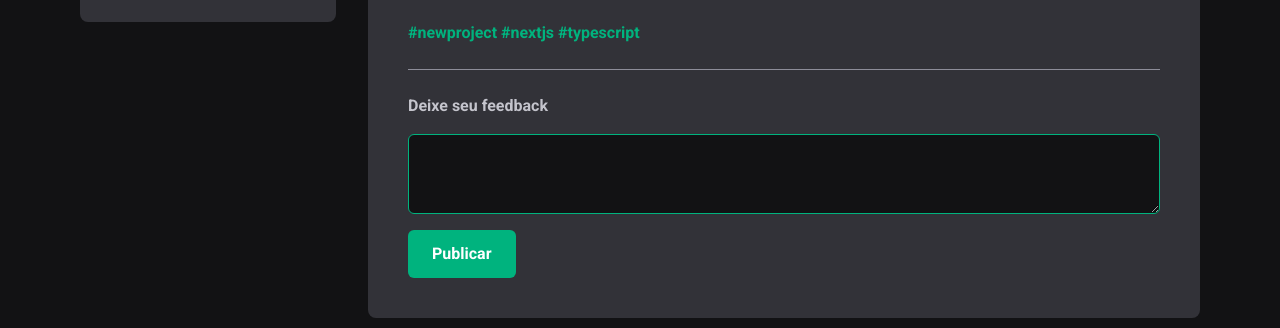
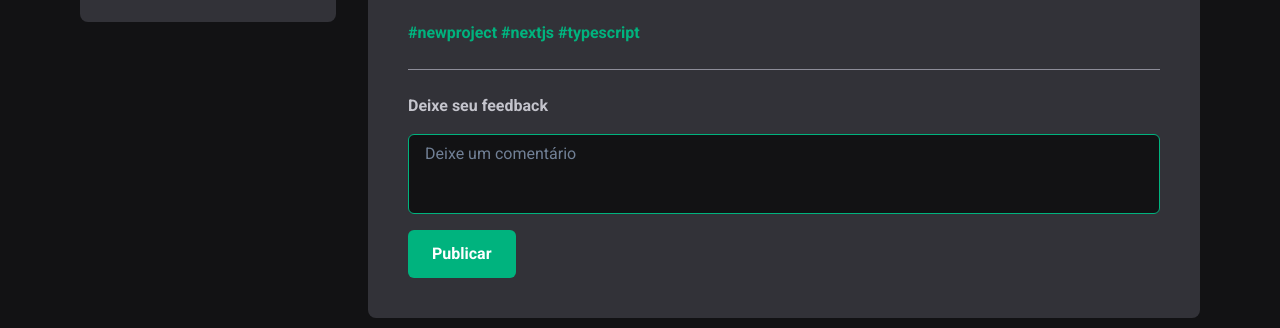
Before and after one commit to guycanella/redguest, a React (Vite) app: page / in a window 1280 px wide. Shown: the part 377-705 px from the top of the page. Built offline with nearby package versions, Linux system fonts and the light colour scheme; a web font is replaced by a local one.

Commit message:
fix(form): fix form control in post component (fix/form-correction)

```diff
--- a/src/components/Body/Post/index.tsx
+++ b/src/components/Body/Post/index.tsx
@@ -6,6 +6,8 @@ import {
 	Text,
 	Textarea,
 	Link,
+	FormControl,
+	FormLabel,
 } from "@chakra-ui/react";
 
 export function Post() {
@@ -62,24 +64,27 @@ export function Post() {
 					</Text>
 				</Text>
 			</Box>
-			<Box paddingTop="1.5rem">
-				<Text marginBottom="1rem" fontWeight="bold">
+			<FormControl paddingTop="1.5rem">
+				<FormLabel marginBottom="1rem" fontWeight="bold">
 					Deixe seu feedback
-				</Text>
+				</FormLabel>
 				<Textarea
 					bg="brand.cinza-900"
 					borderColor="brand.verde-500"
 					marginBottom="1rem"
+					placeholder="Deixe um comentário"
+					resize="none"
 				></Textarea>
 				<Button
 					bg="brand.verde-500"
 					color="brand.branco"
 					paddingX="1.5rem"
 					paddingY="1.5rem"
+					type="submit"
 				>
 					Publicar
 				</Button>
-			</Box>
+			</FormControl>
 		</Box>
 	);
 }
```
